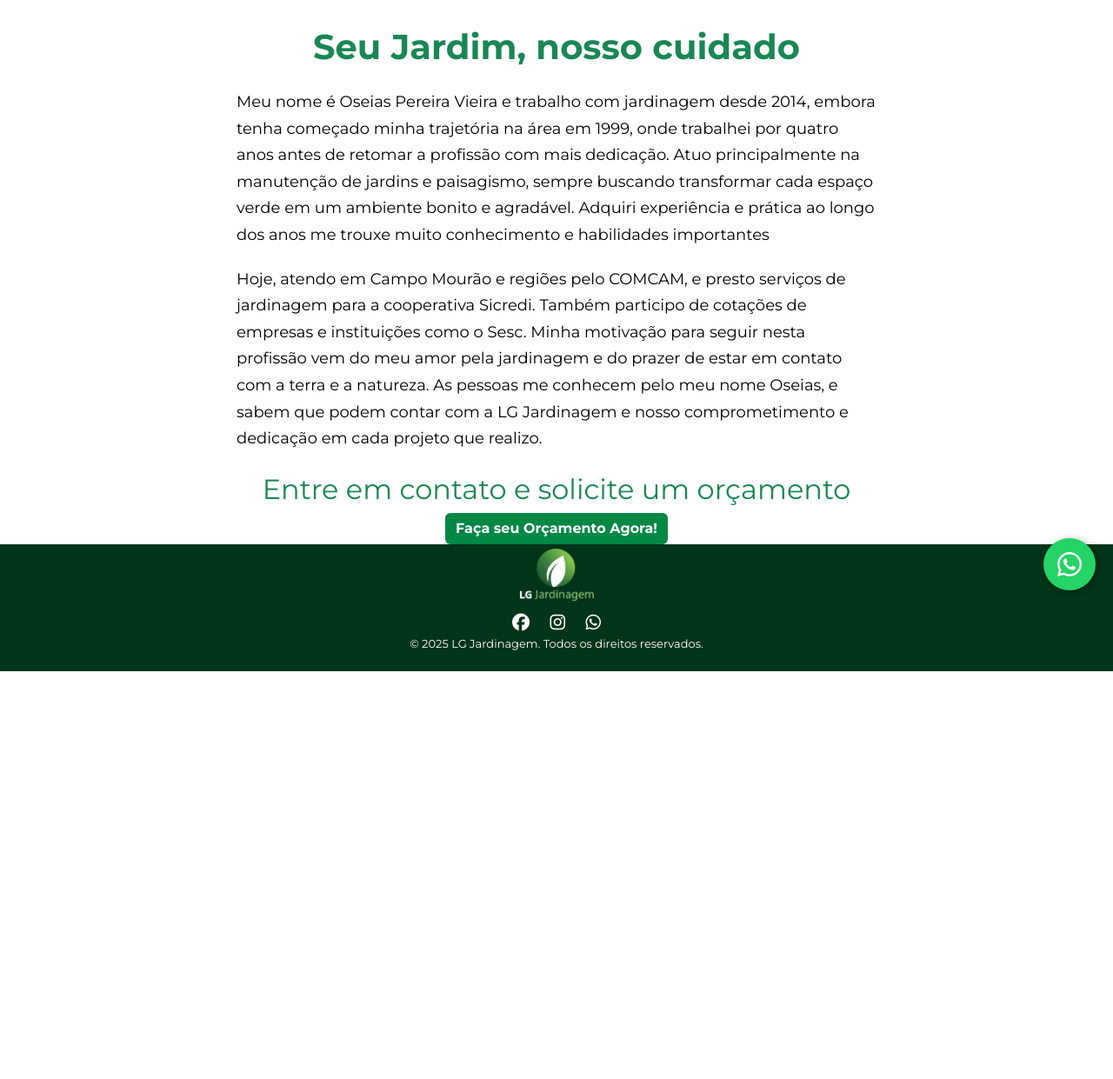
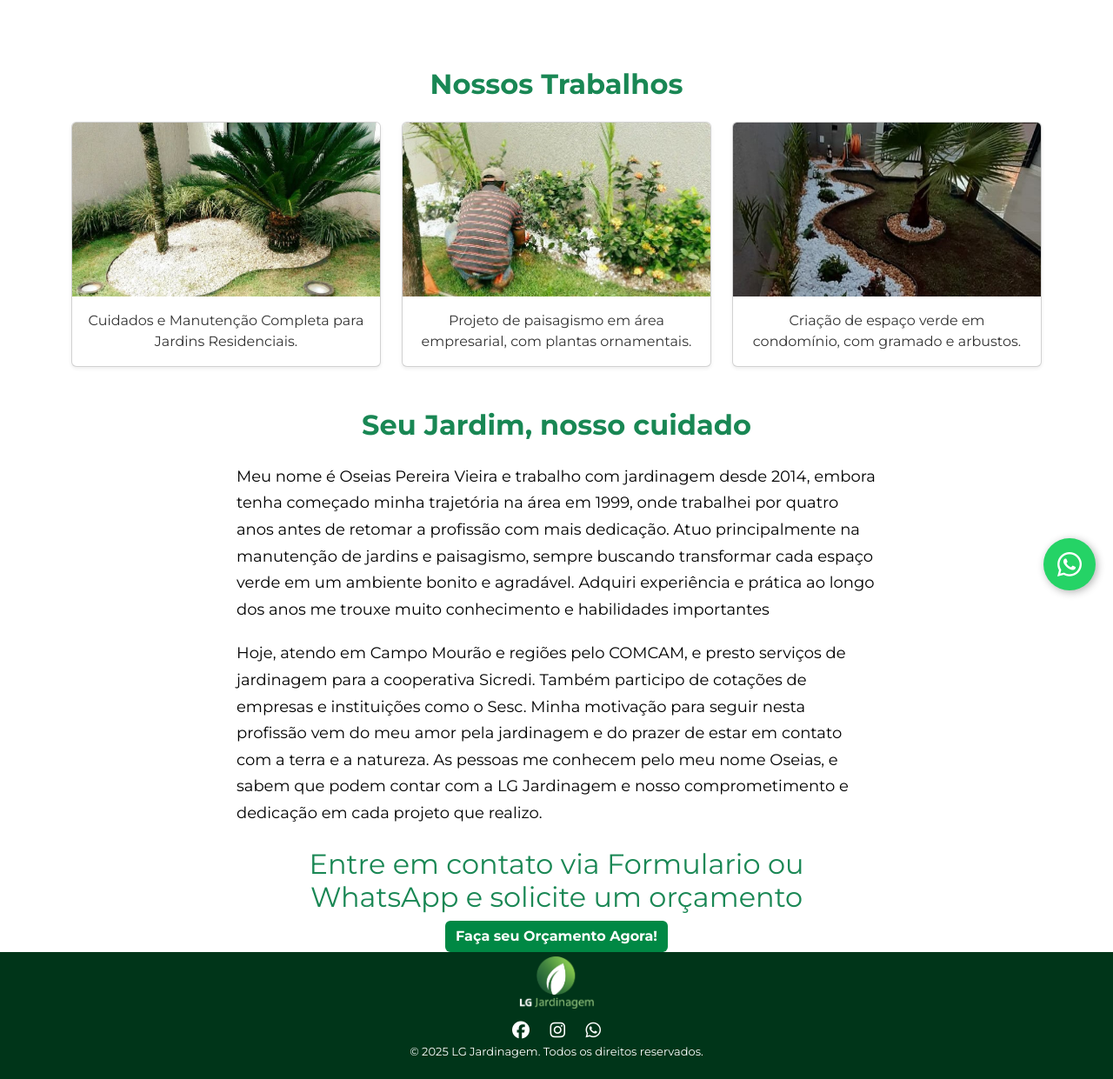
Before and after one commit to joaovitorpereira5/lg-jardinagem, a PHP site: page / in a window 1280 px wide. Shown: the part 101-1342 px from the top of the page at 87% size. Before the commit the page ends 873 px from the top, so only its background shows below. Run offline with PHP 8.4, Linux system fonts and the light colour scheme.

Commit message:
Atualizando arquivos

```diff
--- a/css/style.css
+++ b/css/style.css
@@ -74,6 +74,16 @@ body > *:not(.navbar):not(.footer) {
 
 section.container {
     margin-top: 0px;
+}
+
+.card-img-top {
+    height: 200px;
+    object-fit: cover;
+}
+
+.card-text {
+    text-align: center;
+    color: #333;
 }
 
 
--- a/index.html
+++ b/index.html
@@ -4,17 +4,13 @@
     <meta charset="UTF-8" />
     <meta name="viewport" content="width=device-width, initial-scale=1.0" />
     <title>LG Jardinagem</title>
-
     <link href="https://fonts.googleapis.com/css2?family=Montserrat:wght@400;700&display=swap" rel="stylesheet" />
-
     <link href="https://cdn.jsdelivr.net/npm/bootstrap@5.3.6/dist/css/bootstrap.min.css" rel="stylesheet" />
     <script src="https://cdn.jsdelivr.net/npm/bootstrap@5.3.6/dist/js/bootstrap.bundle.min.js"></script>
+    <link rel="stylesheet" href="https://cdnjs.cloudflare.com/ajax/libs/font-awesome/6.5.0/css/all.min.css" />
+    <link rel="shortcut icon" href="imagens/icone.png" />
+    <link rel="stylesheet" href="css/style.css" />
 
-    <link rel="stylesheet" href="https://cdnjs.cloudflare.com/ajax/libs/font-awesome/6.5.0/css/all.min.css" />
-
-    <link rel="shortcut icon" href="imagens/icone.png" />
-
-    <link rel="stylesheet" href="css/style.css" />
 </head>
 <body>
     <nav class="navbar navbar-expand-lg">
@@ -32,12 +28,45 @@
                     <li class="nav-item"><a class="nav-link" href="sobre.html">Sobre</a></li>
                     <li class="nav-item"><a class="nav-link" href="contato.html">Entre em Contato</a></li>
                 </ul>
-                <a href="https://wa.me/5544998543350" class="btn btn-success">Faça seu Orçamento</a>
+                <a href="#" onclick="abrirWhatsApp()" class="btn btn-success">Faça seu Orçamento</a>
+
             </div>
         </div>
     </nav>
 
-   <h1 class="text-center mb-4 fw-bold text-success">Seu Jardim, nosso cuidado</h1>
+    <section class="container my-5">
+    <h2 class="text-center text-success fw-bold mb-4">Nossos Trabalhos</h2>
+    <div class="row g-4">
+        <div class="col-md-4">
+            <div class="card shadow-sm">
+                <img src="imagens/j3.jpg" class="card-img-top" alt="Jardim 1">
+                <div class="card-body">
+                    <p class="card-text">Cuidados e Manutenção Completa para Jardins Residenciais.</p>
+                </div>
+            </div>
+        </div>
+
+        <div class="col-md-4">
+            <div class="card shadow-sm">
+                <img src="imagens/j4.jpg" class="card-img-top" alt="Jardim 2">
+                <div class="card-body">
+                    <p class="card-text">Projeto de paisagismo em área empresarial, com plantas ornamentais.</p>
+                </div>
+            </div>
+        </div>
+
+        <div class="col-md-4">
+            <div class="card shadow-sm">
+                <img src="imagens/j9.jpg" class="card-img-top" alt="Jardim 3">
+                <div class="card-body">
+                    <p class="card-text">Criação de espaço verde em condomínio, com gramado e arbustos.</p>
+                </div>
+            </div>
+        </div>
+    </div>
+</section>
+
+   <h2 class="text-center mb-4 fw-bold text-success">Seu Jardim, nosso cuidado</h2>
 
     <section class="container ">
         <div class="row justify-content-center">
@@ -51,16 +80,17 @@
                     </p>
                 </div>
                 <div class="text-center mt-4">
-                    <h2 class="text-success">Entre em contato e solicite um orçamento</h2>
-                    <a href="https://wa.me/5544998543350" class="btn btn-success ">Faça seu Orçamento Agora!</a>
+                    <h2 class="text-success">Entre em contato via Formulario ou WhatsApp e solicite um orçamento</h3>
+                    <a href="#" onclick="abrirWhatsApp()" class="btn btn-success">Faça seu Orçamento Agora!</a>
                 </div>
             </div>
         </div>
     </section>
 
-    <a href="https://wa.me/5544998543350" class="whatsapp-float" target="_blank" title="Fale conosco">
-        <i class="fab fa-whatsapp"></i>
-    </a>
+       <a href="#" onclick="abrirWhatsApp()" class="whatsapp-float" title="Fale conosco">
+    <i class="fab fa-whatsapp"></i>
+</a>
+
 
     <footer class="footer">
         <div class="container text-center">
@@ -68,10 +98,24 @@
             <div class="redes">
                 <a href="https://www.facebook.com/jardins.encontrocomapazinterior" title="Facebook"><i class="fab fa-facebook"></i></a>
                 <a href="https://www.instagram.com/oseias_pereira_vieira" title="Instagram"><i class="fab fa-instagram"></i></a>
-                <a href="https://wa.me/5544998543350" title="WhatsApp"><i class="fab fa-whatsapp"></i></a>
+                <a href="#" onclick="abrirWhatsApp()" title="WhatsApp"><i class="fab fa-whatsapp"></i></a>
             </div>
             <p>&copy; 2025 LG Jardinagem. Todos os direitos reservados.</p>
         </div>
     </footer>
+
+    <script>
+const mensagensWhatsApp = [
+    "Olá! Gostaria de solicitar um orçamento para serviços de jardinagem e paisagismo."
+];
+
+function abrirWhatsApp() {
+    const numero = "5544998543350";
+    const mensagem = mensagensWhatsApp[0];
+    const link = `https://wa.me/${numero}?text=${encodeURIComponent(mensagem)}`;
+    window.open(link, '_blank');
+}
+</script>
+
 </body>
 </html>
--- a/serviços.html
+++ b/serviços.html
@@ -54,7 +54,7 @@
     <!-- Card Jardinagem -->
     <div class="col-md-6 mb-4">
       <div class="card h-100 shadow-sm">
-        <img src="imagens/j2.jpg" class="card-img-top" alt="Jardinagem">
+        <img src="imagens/IMG-20250603-WA0015.jpg" class="card-img-top" alt="Jardinagem">
         <div class="card-body">
           <h5 class="card-title text-success">Jardinagem</h5>
           <p class="card-text">
@@ -91,7 +91,7 @@
             - Instalação de pedras decorativas<br>
             - Projeto de caminhos e áreas de descanso
           </p>
-          <a href="contato.html" class="btn btn-success">Saiba Mais</a>
+          <a href="contato.html" class="btn btn-success mt-4">Saiba Mais</a>
         </div>
       </div>
     </div>
--- a/sobre.html
+++ b/sobre.html
@@ -49,13 +49,13 @@
 
     <div class="main-content">
     <section class="company-info-section">
-        <h1 class="main-title">Sobre a Empresa</h1>
+        <h2 class="main-title text-center mb-4 fw-bold text-success">Sobre a Empresa</h2>
         <p class="main-paragraph">A LG Jardinagem foi fundada em 12 de setembro de 2014 com o objetivo de oferecer um serviço de jardinagem mais dedicado, ético e com foco total no cliente. Depois de anos trabalhando para outras empresas, surgiu a vontade de fazer diferente: entregar qualidade, atenção personalizada e um atendimento realmente humanizado.</p>
         <p class="main-paragraph">Com anos de experiência e uma equipe apaixonada pelo que faz, hoje atendemos Campo Mourão e toda a região do COMCAM, levando soluções em manutenção de jardins e projetos de paisagismo para residências, empresas e instituições. Temos orgulho de atender clientes como a cooperativa Sicredi e de participar de cotações para órgãos como o Sesc. Somos reconhecidos pela nossa seriedade, criatividade e pelo cuidado em transformar cada espaço verde em um ambiente mais bonito, acolhedor e valorizado. Para nós, jardinagem vai além de plantas: é criar bem-estar e dar vida a cada detalhe do seu espaço.</p>
     </section>
 
     <section class="about-me-section">
-        <h1 class="main-title">Fundador</h1>
+        <h2 class="main-title text-center mb-4 fw-bold text-success">Fundador</h2>
         <p class="main-paragraph">Meu nome é Oseias Pereira Vieira e trabalho com jardinagem desde 2014. Minha trajetória na área, porém, começou em 1999, quando atuei por quatro anos e, depois de um tempo, retomei a profissão com ainda mais dedicação. Ao longo desses anos, adquiri experiência e habilidades importantes, sempre buscando transformar cada espaço verde em um ambiente bonito, agradável e bem cuidado.</p>
         <p class="main-paragraph">Meu amor pela natureza e o prazer de trabalhar com a terra são as maiores motivações do meu dia a dia. Quem me conhece sabe que pode contar com a LG Jardinagem pelo comprometimento, responsabilidade e qualidade em cada projeto.</p>
     </section>
```
Also changed, not shown: css/sobre.css (+9 -21 lines), erro.php (added, +45 -0 lines), imagens/IMG-20250603-WA0015.jpg (added), pages.php/erro.php (deleted).
